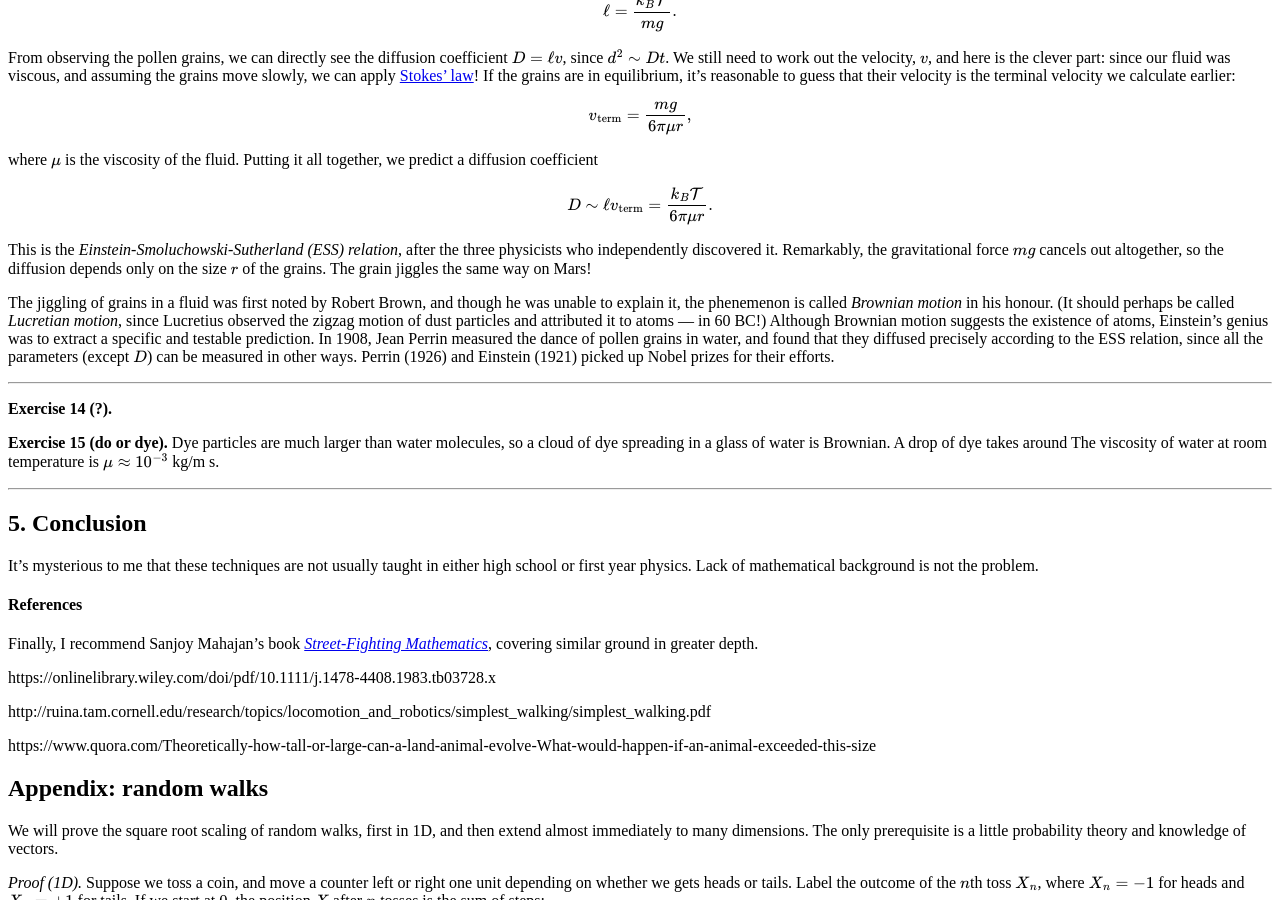
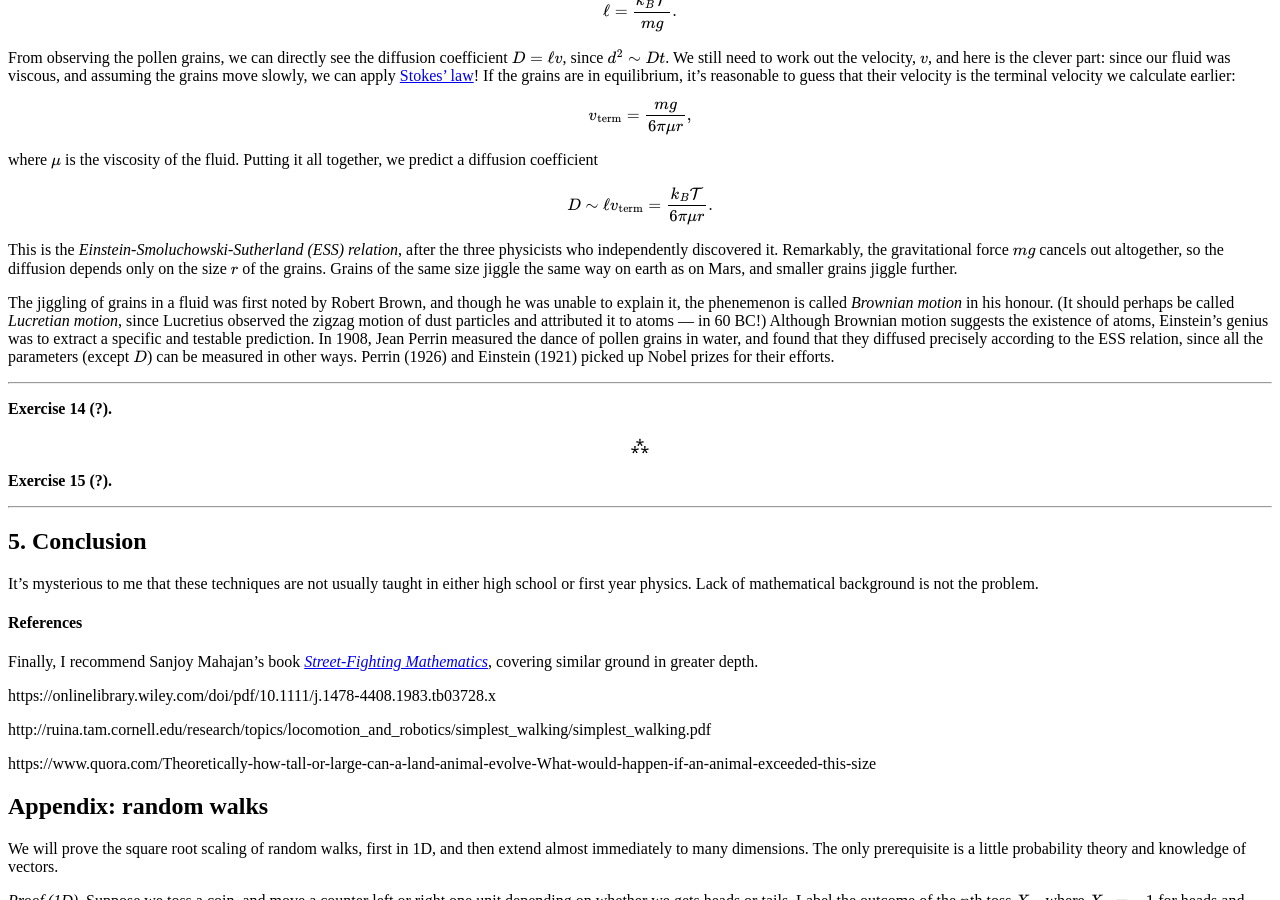
Before and after one commit to hapax/hapax.github.io, a Jekyll site: the page built from assets/simple-physics.md, in a window 1280 px wide and 900 px high, scrolled down 10760 px. Built offline with Jekyll 4.4.1, drawn with Linux system fonts in a browser that asks for light colours; our own code applies the rules of GitHub Pages for plain Markdown files; formulas are drawn with MathJax 3; a script that is not in the unit is left out; some of the changed text lies outside the part shown.

Commit message:
Update simple-physics.md

```diff
--- a/assets/simple-physics.md
+++ b/assets/simple-physics.md
@@ -1186,7 +1186,8 @@ This is the *Einstein-Smoluchowski-Sutherland (ESS) relation*, after the
 three physicists who independently discovered it.
 Remarkably, the gravitational force $mg$ cancels out altogether, so the diffusion
 depends only on the size $r$ of the grains.
-The grain jiggles the same way on Mars!
+Grains of the same size jiggle the same way on earth as on Mars, and
+smaller grains jiggle further.
 
 The jiggling of grains in a fluid was first noted by Robert Brown, and
 though he was unable to explain it, the phenemenon is called *Brownian
@@ -1206,10 +1207,11 @@ efforts.
 
 **Exercise 14 (?).**
 
-**Exercise 15 (do or dye).** Dye particles are much larger than water
-  molecules, so a cloud of dye spreading in a glass of water is Brownian.
-  A drop of dye takes around
-  The viscosity of water at room temperature is $\mu \approx 10^{-3}$ kg/m s.
+<p align="center">
+  ⁂
+</p>
+
+**Exercise 15 (?).**
 
 ---
 
```
Also changed, not shown: other parts of assets/simple-physics.md (+5 -0 lines).
